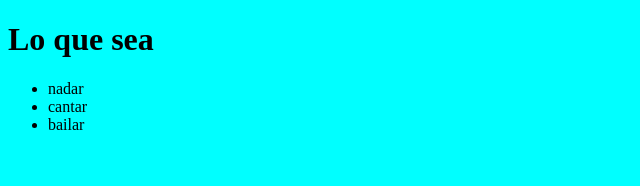
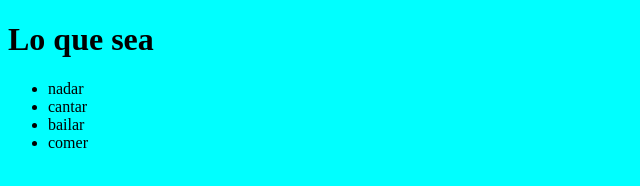
Before and after one commit to Semi0023/miWeb, a plain HTML site: page index.html in a window 1280 px wide. Shown: the full height of the page, 0-640 px from the left. Drawn offline with Linux system fonts and the light colour scheme.

Commit message:
mi tercer commit

```diff
--- a/index.html
+++ b/index.html
@@ -21,7 +21,9 @@
         <li>
             bailar
         </li>
-
+        <li>
+            comer
+        </li>
     </ul>
 </body>
 </html>
```
